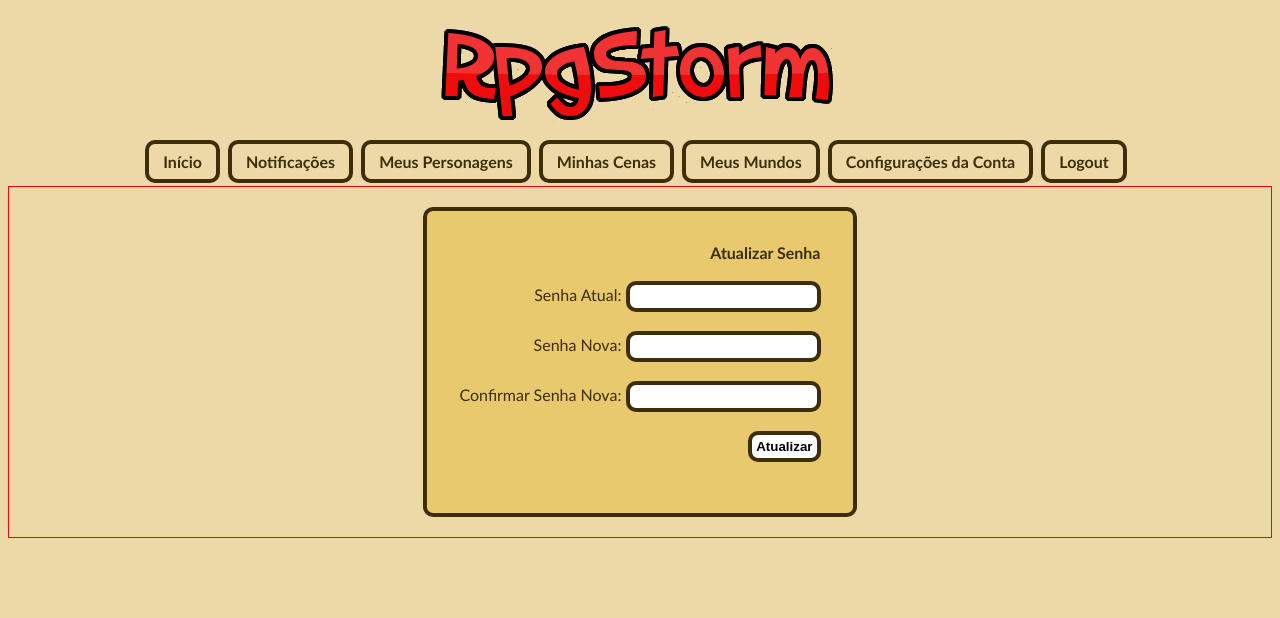
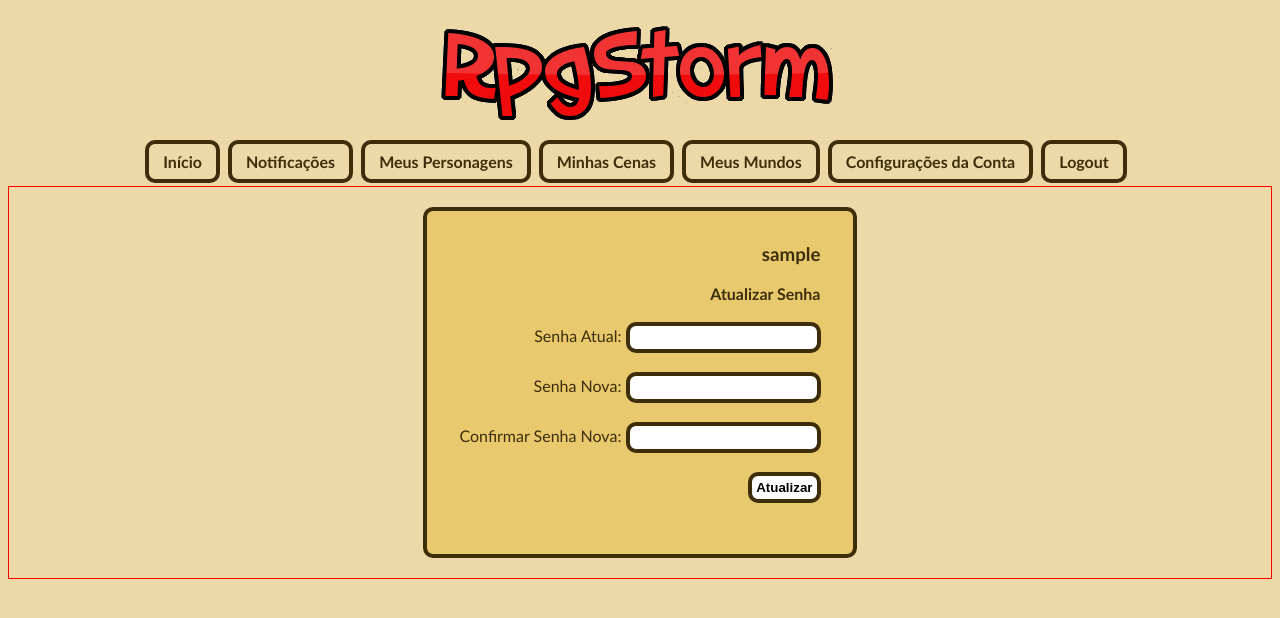
Before and after one commit to murilo9/rpgstorm, a PHP site: page /sistema/conta.php in a window 1280 px wide. Shown: the top 618 px of the page. Run offline with PHP 8.4, Linux system fonts and the light colour scheme; the visitor is signed in with stand-in values (Sample User, id 1).

Commit message:
alterações estéticas

```diff
--- a/sistema/conta.php
+++ b/sistema/conta.php
@@ -1,6 +1,7 @@
 <?php session_start(); //Inicia a session
     //Pega os dados necessários para esta página:
     $usuarioEmail = $_SESSION["usuarioEmail"];
+    $usuarioNome = $_SESSION["usuarioNickname"];
 ?>
 <?php include_once 'php/_header.php'; ?>
 <?php include_once 'php/banner.php'; ?>
@@ -8,6 +9,9 @@
 
 <div class="conteudo" style="text-align: center;">
     <form class="formulario" action="conta.php" method="post">
+        <?php
+            echo "<h3>$usuarioNome</h3>";
+        ?>
         <b>Atualizar Senha</b><br><br>
         Senha Atual:  <input type="password" name="inputSenhaAtual"><br><br>
         Senha Nova:  <input type="password" id="senhaNova" name="inputSenhaNova"><br><br>
--- a/sistema/css/medieval-style.css
+++ b/sistema/css/medieval-style.css
@@ -39,7 +39,9 @@
     padding: 32px;
     background: #e8c96d;
 }
-
+.formulario h3{
+    margin-top: 0px;
+}
 body{
     background: #edd9a8;
     font-family: Calibri;
```
